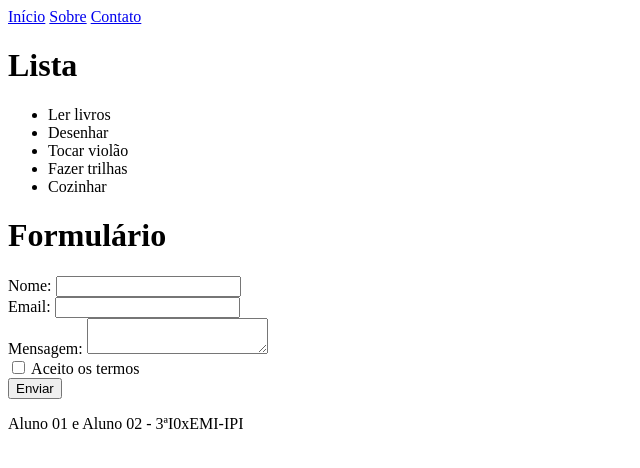
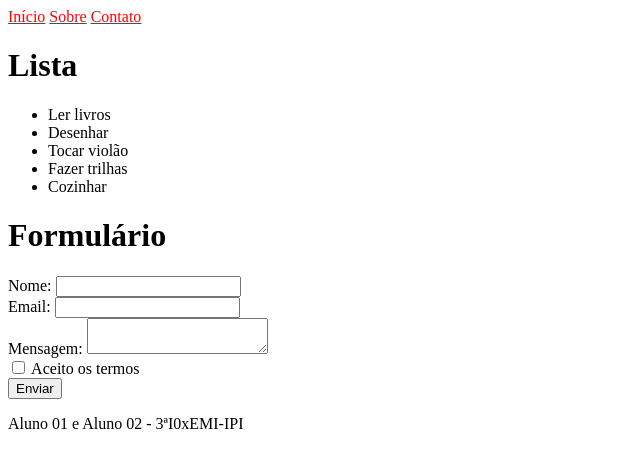
Before and after one commit to CEEMTI-BG-prof-Melissa/2-trimestre-2026-thainaraoliveira, a plain HTML site: page Aula02/index.html in a window 1280 px wide. Shown: the whole page, without its empty margins (0-640 px from the left). Drawn offline with Linux system fonts and the light colour scheme.

Commit message:
Update style.css

```diff
--- a/Aula02/style.css
+++ b/Aula02/style.css
@@ -1,5 +1,4 @@
 
-Thainara de Oliveira Silva
 a{
   color:red;
 }
```
